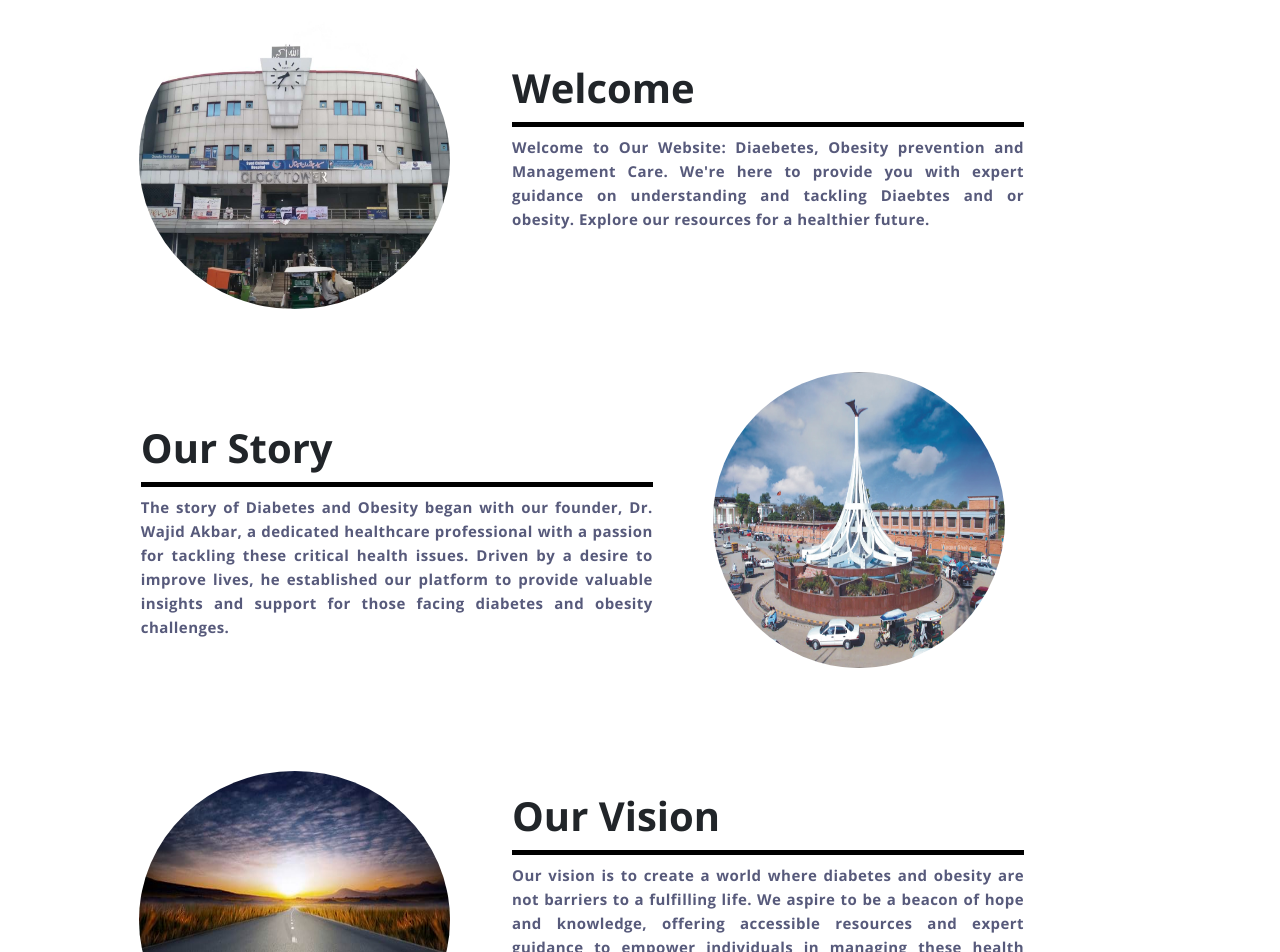
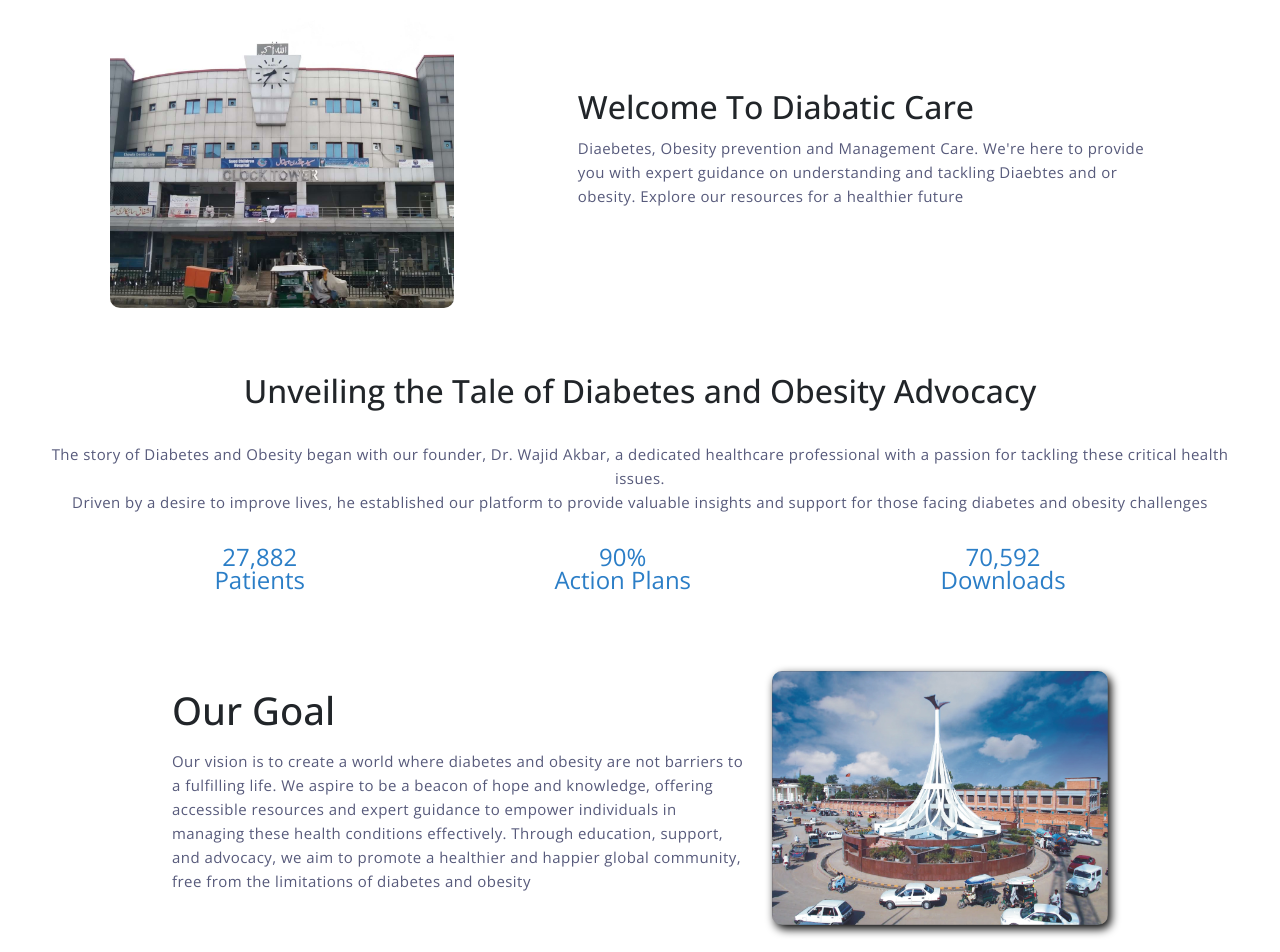
Before and after one commit to mahadwajid/React-Website-Medical, a React (Create React App) app in the folder diabatics/: page /Whoweare in a window 1280 px wide. Shown: the part 120-1072 px from the top of the page. Built offline with nearby package versions, Linux system fonts and the light colour scheme.

Commit message:
update Frontend

```diff
--- a/diabatics/src/Assessts/Whoweare.css
+++ b/diabatics/src/Assessts/Whoweare.css
@@ -1,236 +1,274 @@
-/* .div-1{
-  background-color: #edf2f7;
+
+#home {
+  width: 100%;
+  padding: 3rem;
+  display: flex;
+  flex-wrap: wrap;
+  align-items: center;
+  justify-content: space-around;
 }
-@media (max-width:786px){
-   .div-1{
-    max-height: auto;
+
+.home-left {
+  height: 300px;
+  position: relative;
 }
-} */
+
+.home-left img {
+  height: 100%;
+  border-radius: 10px;
+}
+
+.home-right {
+  width: 50%;
+}
+
+.home-heading {
+  font-size: 2rem;
+  margin-bottom: 10px;
+}
+
+.home-para {
+  margin-bottom: 20px;
+}
+
+@keyframes width {
+  0% {
+      width: 0%;
+  }
+
+  100% {
+      width: 100%;
+  }
+}
+
+#workFlow {
+  width: 100%;
+  display: flex;
+  justify-content: center;
+  align-content: center;
+  flex-direction: column;
+  text-align: center;
+  margin-bottom: 4rem;
+}
+
+.heading {
+  margin: 1rem auto;
+  text-align: center;
+}
+
+.para {
+  margin: 1rem auto;
+}
+
+.num-container {
+  width: 70%;
+  margin: 1rem auto;
+  display: flex;
+  align-items: center;
+  justify-content: space-between;
+}
+
+.num-item {
+  font-size: 1.5rem;
+  line-height: 1.4rem;
+  color: rgb(43, 126, 199);
+}
+
+/* Our Goal */
+#goal {
+  width: 80%;
+  margin: 2rem auto;
+  display: flex;
+  justify-content: space-around;
+  flex-wrap: wrap;
+  align-items: center;
+}
+
+.goal-left {
+  width: 60%;
+  line-height: 2rem;
+}
+
+.goal-left h2 {
+  font-size: 2.4rem;
+}
+
+.goal-left p {
+  line-height: 1.5rem;
+  margin: 1rem 0;
+}
+
+.goal-left ul {
+  list-style: none;
+  margin-bottom: 1rem;
+}
+
+.goal-left ul li::before {
+  line-height: 1.5rem;
+  content: '✓';
+  color: red;
+}
+
+.goal-right {
+  position: relative;
+  width: 35%;
+}
+
+.goal-right img {
+  width: 100%;
+  cursor: pointer;
+  border-radius: 10px;
+  filter: drop-shadow(3px 4px 5px black);
+  transition: all 0.2s linear;
+}
+
+.goal-right img:hover {
+  transform: translateY(-5px);
+  filter: drop-shadow(5px 6px 7px black);
+}
+
+/* Our Team */
+#our-Team {
+  width: 80%;
+  margin: 4rem auto 1rem;
+  justify-content: center;
+}
+
+#our-Team h2 {
+  text-align: center;
+  margin: 1rem auto 4rem;
+  position: relative;
+}
+
+#our-Team h2::after {
+  content: '';
+  height: 4px;
+  margin: 0 auto;
+  text-align: center;
+  width: 15%;
+  background-color: aqua;
+  position: absolute;
+  left: 50%;
+  bottom: -10px;
+  border-radius: 5px;
+  transform: translate(-50%);
+}
+
+.teamContainer {
+  width: 70%;
+  margin: 0 auto;
+  display: flex;
+  flex-wrap: wrap;
+  justify-content: space-between;
+}
+
+.team-item {
+  display: flex;
+  flex-direction: column;
+  justify-content: center;
+  align-items: center;
+  margin: 0.5rem;
+}
+
+.team-item h5 {
+  margin-top: 1rem;
+  font-size: 1.1rem;
+}
+
+.team-item span {
+  margin-top: .4rem;
+  font-weight: bold;
+  text-transform: uppercase;
+  color: rgb(7, 176, 176);
+}
+
+.team-item img {
+  width: 80px;
+}
 
 
-/* ================First div ==================== */
-.First-About{
-  width: 100%;
-  height: 45vh;
+@media screen and (max-width: 784px) {
+  #list {
+      display: none;
   }
-.First-Image{
-  position: absolute;
-  top: 15%;
-  left: 10%;
-  width: 26%;
-  height: 40vh;
-  border: 1px solid white;
-  border-radius: 50%;
+
+  #hamBurger {
+      cursor: pointer;
+      display: block;
+      z-index: 20;
+      font-size: 2rem;
   }
-.First-Image img{
-  width: 100%;
-  height: 100%;
-  border-radius: 50%;
-  border: 10px solid white;
-}
-.Second-div {
+
+  .navbar .responsive {
       display: flex;
       flex-direction: column;
-  position: absolute;
-  right: 20%;
-  width: 40%;
-  height: 50vh;
+      position: fixed;
+      top: 0%;
+      left: 100%;
+      padding: 2rem 0;
+      z-index: 2;
+      height: 100vh;
+      background-color: rgb(24, 23, 24);
+      width: 100%;
+      transition: all 0.5s linear;
+      opacity: 0.9;
   }
 
-.Second-div h1 {
-  margin-top: 13vh;
-  border-bottom: 5px solid black;
-  width: 100%;
-  padding-bottom: 10px;
-  font-weight: bolder;
+  .navbar ul li {
+      margin: 0.4rem 0;
   }
 
-/* @media (max-width:786px){
-  .First-Image {
-    top: 20%;
-    left: 20%;
-    width: 50%;
-    height: 30vh;
+  .responsive.active {
+      left: 0%;
   }
 
-  .Second-div {
-    bottom:15%;
-    right: 5%;
+  .goal-right {
+      width: 100%;
+      margin: 0 auto 2rem;
+  }
+
+  .goal-left {
+      width: 100%;
+      text-align: center;
+  }
+
+  #goal {
+      flex-direction: column-reverse;
+  }
+}
+
+@media screen and (max-width: 633px) {
+  #home {
+      flex-direction: column;
+  }
+
+  .home-left {
+      width: 100%;
+      height: auto;
+  }
+
+  .home-left img {
+      width: 100%;
+  }
+
+  .home-right {
+      margin-top: 2rem;
+      width: 100%;
+  }
+
+  .para {
       width: 90%;
   }
-} */
 
-/* ================= 2nd-Diu====================================== */
-
-.Second-About{
-  display: flex;
-  align-items: last baseline;
-  flex-direction: row-reverse;
-  width: 100%;
-  height: 45vh;
-}
-.Second-Image{
-  position: relative;
-  right: 19%;
-  width: 26%;
-  height: 40vh;
-  border: 2px solid white;
-  border-radius: 50%;
-
-}
-.img-2{
-  width: 100%;
-  height: 100%;
-  border-radius: 50%;
-  border: 10px solid white;
+  .num-container {
+      flex-direction: column;
   }
 
-.Sec-div{
-  position: absolute;
-  right: 49%;
-  width: 40%;
-  height: 40vh;
-}
-.Sec-div h1{
-  margin-top: 8vh;
-  border-bottom: 5px solid black;
-  width: 100%;
-  padding-bottom: 10px;
-  font-weight: bolder;
+  .num-item {
+      margin: 1rem;
   }
 
-/* @media (max-width:786px){
-  .Second-Image {
-    right: 28%;
-    top: 20%;
-    width: 50%;
-    height: 30vh;
+  .teamContainer {
+      justify-content: center;
   }
-
-  .Sec-div {
-    bottom:-50%;
-    right: 5%;
-    width: 90%;
 }
-} */
-
-
-/* ==================================================== */
-
-.Third-About{
-  display: flex;
-  align-items: last baseline;
-  width: 100%;
-  height: 50vh;
-
-}
-
-.Third-Image{
-  position: absolute;
-  left: 10%;
-  width: 26%;
-  height: 40vh;
-  border: 1px solid white;
-  border-radius: 50%;
-
-}
-.Third-Image img{
-  width: 100%;
-  height: 100%;
-  border-radius: 50%;
-  border: 10px solid white;
-}
-
-.Third-div{
-  position: absolute;
-  right: 20%;
-  width: 40%;
-  height: 50vh;
-
-}
-.Third-div h1{
-  margin-top: 14vh;
-  border-bottom: 5px solid black;
-  width: 100%;
-  padding-bottom: 10px;
-  font-weight: bolder;
-}
-
-/* @media (max-width:786px){
-  .Third-Image {
-    right: 50%;
-    top: 160%;
-    width: 50%;
-    height: 30vh;
-  }
-
-  .Third-div {
-    right: 5%;
-    width: 90%;
-    top:120%;
-  }
-} */
-
-
-
-/* ==================================================== */
-.Card-div{
-  display: flex;
-  justify-content: center;
-  align-items: last baseline;
-  width: 100%;
-  height: 10vh;
-}
-.Card-div h1{
-   text-align: center;
-  font-weight: bold;
-  border-bottom: 5px solid black;
-  width: 24%;
-  padding-bottom: 10px;
-  font-weight: bolder;
-}
-
-.Profile-div{
-  margin-top: 2%;
-  width: 100%;
-  height: 40vh;
-
-}
-.ProfileImage-div{
-  position: absolute;
-  left: 10%;
-  width: 26%;
-  height: 40vh;
-  border: 1px solid black;
-  border-radius: 50%;
-}
-.ProfileImage-div img{
-  width: 100%;
-  height: 100%;
-  border-radius: 50%;
-  border: 10px solid white;
-}
-.Text-div{
-  position: absolute;
-  right: 20%;
-  width: 40%;
-  height: 50vh;
-
-
-}
-
-.Text-div h2,
-.Text-div h3 {
-  margin-top: 25px;
-  font-weight: bold;
-}
-.Text-div h3{
-  border-bottom: 5px solid black;
-  width: 60%;
-  padding-bottom: 10px;
-  margin-top: -5px;
-}
-.Text-div p {
-  font-weight: bold;
-  margin-bottom: 5px;
-}
--- a/diabatics/src/Components/Whoweare.js
+++ b/diabatics/src/Components/Whoweare.js
@@ -5,71 +5,130 @@ import img2 from '../Images/Banner7.jpg';
 import img3 from '../Images/Image13.jpg';
 import img4 from '../Images/Profile.jpg';
 import img8 from "../Images/Vision.jpg";
+import img9 from '../Images/image18.png';
 import Footer from "./Footer";
 
 function Whoweare() {
     return (
-        <section className="div-1">
-            <div className="First-About">
-                <div className="First-Image">
-                    <img src={img2} alt=".." />
-                </div>
-                <div className="Second-div">
-                    <h1 style={{ fontWeight: "bolder" }}>Welcome</h1>
-                    <p style={{ fontWeight: "bolder", textAlign: "justify" }} >Welcome to Our Website: Diaebetes, Obesity prevention and Management Care. We're here to provide you with expert guidance on understanding and tackling Diaebtes and or obesity. Explore our resources for a healthier future.</p>
-                </div>
-            </div>
+        // <section className="div-1">
+        //     <div className="First-About">
+        //         <div className="First-Image">
+        //             <img src={img2} alt=".." />
+        //         </div>
+        //         <div className="Second-div">
+        //             <h1 style={{ fontWeight: "bolder" }}>Welcome</h1>
+        //             <p style={{ fontWeight: "bolder", textAlign: "justify" }} >Welcome to Our Website: Diaebetes, Obesity prevention and Management Care. We're here to provide you with expert guidance on understanding and tackling Diaebtes and or obesity. Explore our resources for a healthier future.</p>
+        //         </div>
+        //     </div>
 
-            <div className="Second-About">
-                <div className="Second-Image">
-                    <img className="img-2" src={img3} alt="..." />
-                </div>
+        //     <div className="Second-About">
+        //         <div className="Second-Image">
+        //             <img className="img-2" src={img3} alt="..." />
+        //         </div>
 
-                <div className="Sec-div">
-                    <h1 style={{ fontWeight: "bolder" }}>Our Story</h1>
-                    <p style={{ fontWeight: "bolder", textAlign: "justify" }} >The story of Diabetes and Obesity began with our founder, Dr. Wajid Akbar, a dedicated healthcare professional with a passion for tackling these critical health issues. Driven by a desire to improve lives, he established our platform to provide valuable insights and support for those facing diabetes and obesity challenges.</p>
-                </div>
+        //         <div className="Sec-div">
+        //             <h1 style={{ fontWeight: "bolder" }}>Our Story</h1>
+        //             <p style={{ fontWeight: "bolder", textAlign: "justify" }} >The story of Diabetes and Obesity began with our founder, Dr. Wajid Akbar, a dedicated healthcare professional with a passion for tackling these critical health issues. Driven by a desire to improve lives, he established our platform to provide valuable insights and support for those facing diabetes and obesity challenges.</p>
+        //         </div>
 
 
-            </div>
+        //     </div>
 
-            <div className="Third-About">
+        //     <div className="Third-About">
 
-                <div className="Third-Image">
-                    <img src={img8} alt="..." />
-                </div>
-                <div className="Third-div">
-                    <h1 style={{ fontWeight: "bolder" }}>Our Vision</h1>
-                    <p style={{ fontWeight: "bolder", textAlign: "justify" }} >Our vision is to create a world where diabetes and obesity are not barriers to a fulfilling life. We aspire to be a beacon of hope and knowledge, offering accessible resources and expert guidance to empower individuals in managing these health conditions effectively. Through education, support, and advocacy, we aim to promote a healthier and happier global community, free from the limitations of diabetes and obesity</p>
-                </div>
+        //         <div className="Third-Image">
+        //             <img src={img8} alt="..." />
+        //         </div>
+        //         <div className="Third-div">
+        //             <h1 style={{ fontWeight: "bolder" }}>Our Vision</h1>
+        //             <p style={{ fontWeight: "bolder", textAlign: "justify" }} >Our vision is to create a world where diabetes and obesity are not barriers to a fulfilling life. We aspire to be a beacon of hope and knowledge, offering accessible resources and expert guidance to empower individuals in managing these health conditions effectively. Through education, support, and advocacy, we aim to promote a healthier and happier global community, free from the limitations of diabetes and obesity</p>
+        //         </div>
 
 
-            </div>
+        //     </div>
 
 
-            {/* <div className="Card-div">
-                <h1>Meet Our Doctor</h1>
-            </div> */}
+        //     {/* <div className="Card-div">
+        //         <h1>Meet Our Doctor</h1>
+        //     </div> */}
 
-            {/* <div className="Profile-div">
-                <div className="ProfileImage-div">
-                    <img src={img4} alt=".." />
+        //     {/* <div className="Profile-div">
+        //         <div className="ProfileImage-div">
+        //             <img src={img4} alt=".." />
+        //         </div>
+
+        //         <div className="Text-div">
+        //             <h2>ASSOCIATE PROFESSOR</h2>
+        //             <h3>DR WAJID AKBAR</h3>
+        //             <p>Bacha khan Medical College</p>
+        //             <p> M.D, Mphil, Dip.Diabetes, CHPE</p>
+        //             <p> Memeber of American College of Physician</p>
+        //             <p> Associate Royal college of Physician</p>
+
+        //         </div>
+
+        //     </div> */}
+        //     <br />
+        //     <Footer />
+        // </section>
+
+
+        <div>
+            <section id="home">
+        <div class="home-left">
+            <img src={img2} alt="" />
         </div>
+        <div class="home-right">
+            <h2 class="home-heading"> Welcome To Diabatic Care </h2>
+            <p class="home-para"> Diaebetes, Obesity prevention and Management Care. We're here to provide you with expert guidance on understanding and tackling Diaebtes and or obesity. Explore our resources for a healthier future</p>
+        </div>
+    </section>
 
-                <div className="Text-div">
+    <section id="workFlow">
+        <h2 class="heading"> Unveiling the Tale of Diabetes and Obesity Advocacy</h2>
+        <p class="para">The story of Diabetes and Obesity began with our founder, Dr. Wajid Akbar, a dedicated healthcare professional with a passion for tackling these critical health issues. <br></br>Driven by a desire to improve lives, he established our platform to provide valuable insights and support for those facing diabetes and obesity challenges </p>
+        <div class="num-container">
+            <div class="num-item"><span>27,882 <br></br>Patients</span></div>
+            <div class="num-item"><span>90% <br></br>Action Plans</span></div>
+            <div class="num-item"><span>70,592<br></br>Downloads</span></div>
+        </div>
+    </section>
+
+
+    <section id="goal">
+        <div class="goal-left">
+            <h2>Our Goal</h2>
+            <p>
+            Our vision is to create a world where diabetes and obesity are not barriers to a fulfilling life. We aspire to be a beacon of hope and knowledge, offering accessible resources and expert guidance to empower individuals in managing these health conditions effectively. Through education, support, and advocacy, we aim to promote a healthier and happier global community, free from the limitations of diabetes and obesity
+            </p>
+
+        </div>
+        <div class="goal-right">
+            <img src={img3} alt="" />
+        </div>
+    </section>
+
+    {/* <section id="our-Team">
+        <h2>Our Member</h2>
+        <div class="teamContainer">
+            <div class="team-item">
+                <img src={img4} alt="" />
                 <h2>ASSOCIATE PROFESSOR</h2>
                   <h3>DR WAJID AKBAR</h3>
                  <p>Bacha khan Medical College</p>
                   <p> M.D, Mphil, Dip.Diabetes, CHPE</p>
                   <p> Memeber of American College of Physician</p>
                   <p> Associate Royal college of Physician</p>
+            </div>
 
         </div>
+    </section> */}
 
-            </div> */}
-            <br />
     <Footer />
-        </section>
+
+
+
+        </div>
 
     )
 }
```
Also changed, not shown: 1 other file (tests, documents, lock files or other folders). Lines whose indentation alone changed are shown as unchanged.
